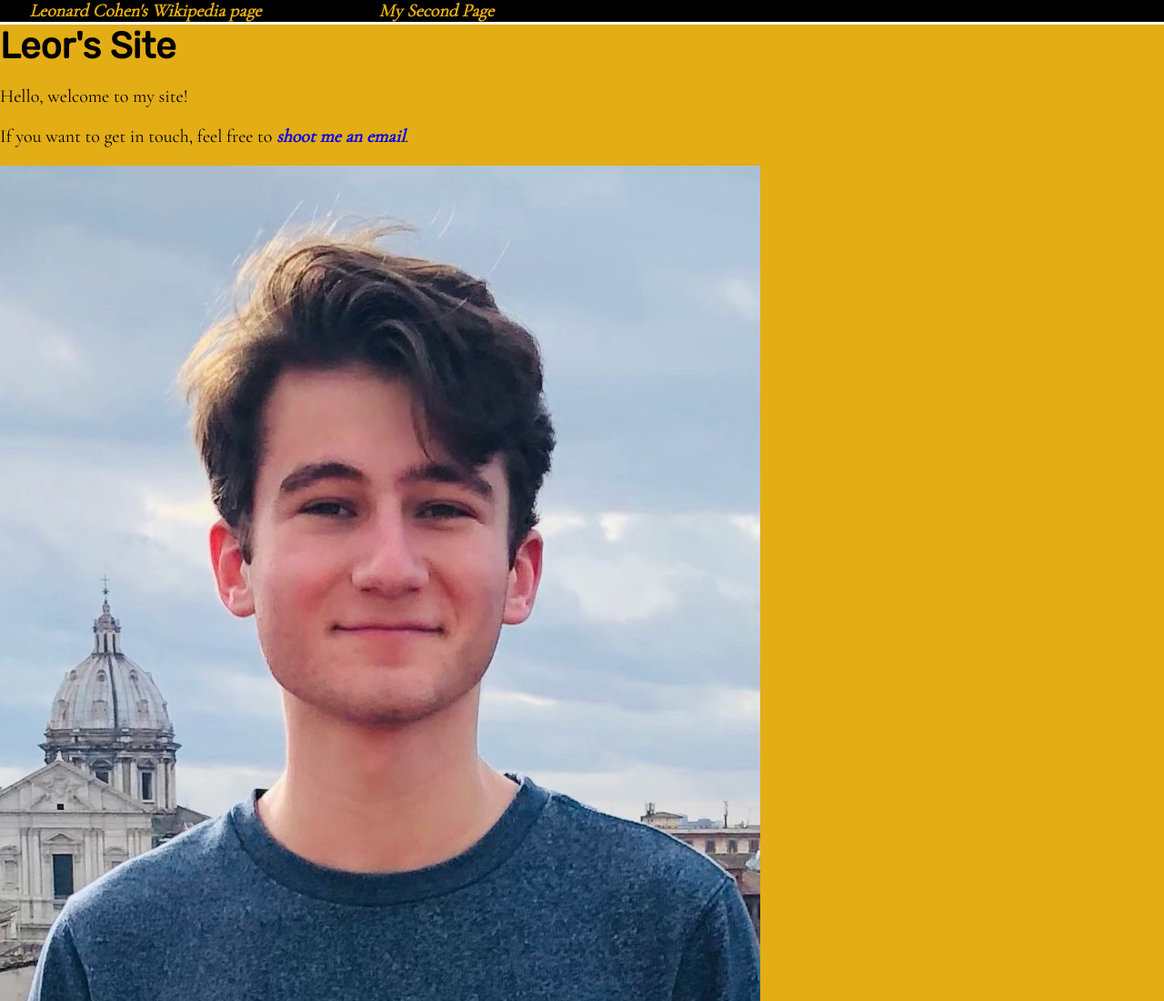
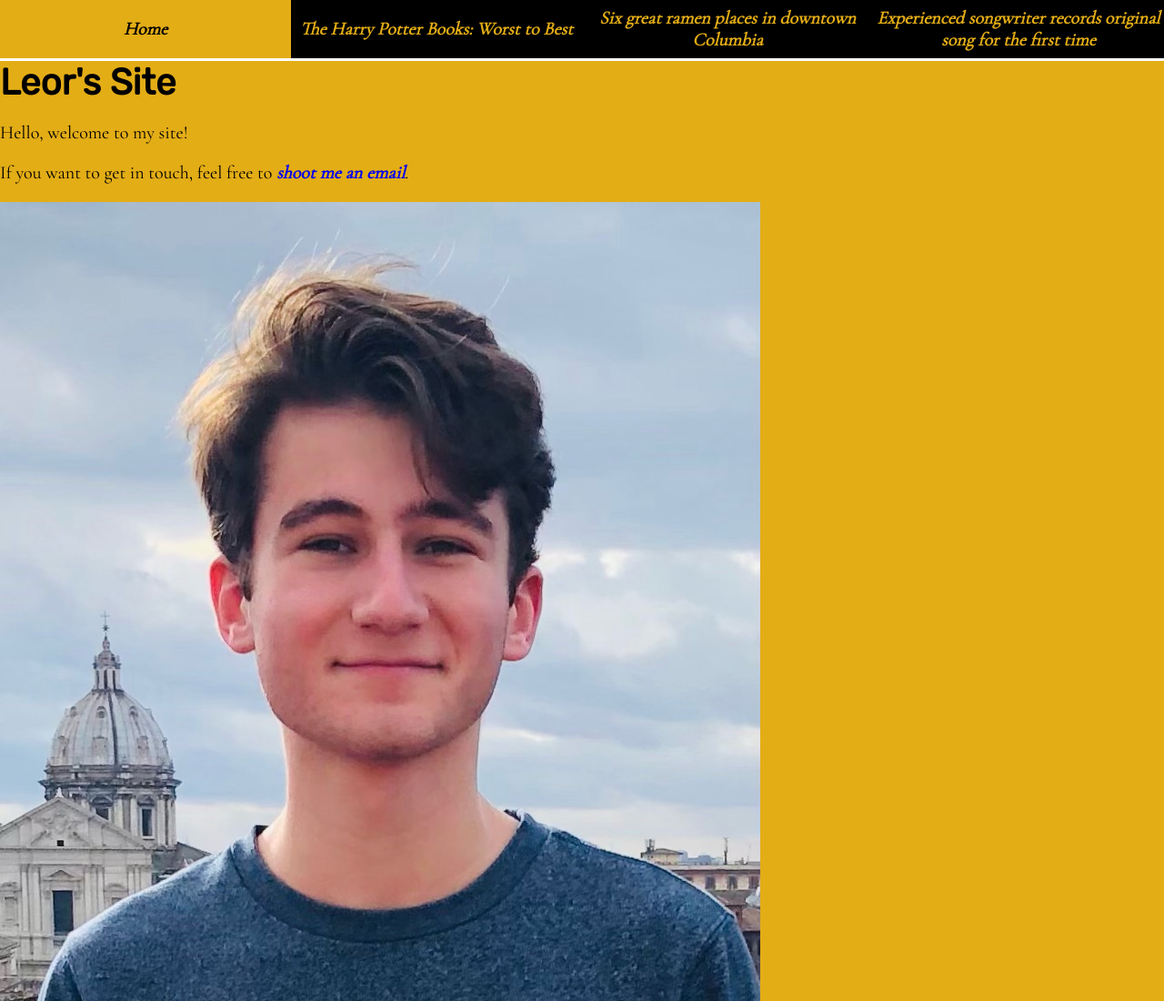
Before and after one commit to J4502-FS22/shomroni-site, a plain HTML site: page index.html in a window 1280 px wide. Shown: the top 1100 px of the page at 91% size. Drawn offline with nearby package versions, Linux system fonts and the light colour scheme.

Commit message:
Added page links to second, third and fourth pages

```diff
--- a/index.html
+++ b/index.html
@@ -14,8 +14,10 @@
   <body>
 <nav>
   <ul>
-    <li><a href="https://en.wikipedia.org/wiki/Leonard_Cohen" target="_blank">Leonard Cohen's Wikipedia page</a></li>
-    <li><a href="second-page.html">My Second Page</a></li>
+    <li><a class="active" href="index.html">Home</a></li>
+    <li><a href="harry-potter-books.html">The Harry Potter Books: Worst to Best</a></li>
+    <li><a href="ramen-downtown-columbia.html">Six great ramen places in downtown Columbia</a></li>
+    <li><a href="photo-gallery.html">Experienced songwriter records original song for the first time</a></li>
   </ul>
 </nav>
 
```
